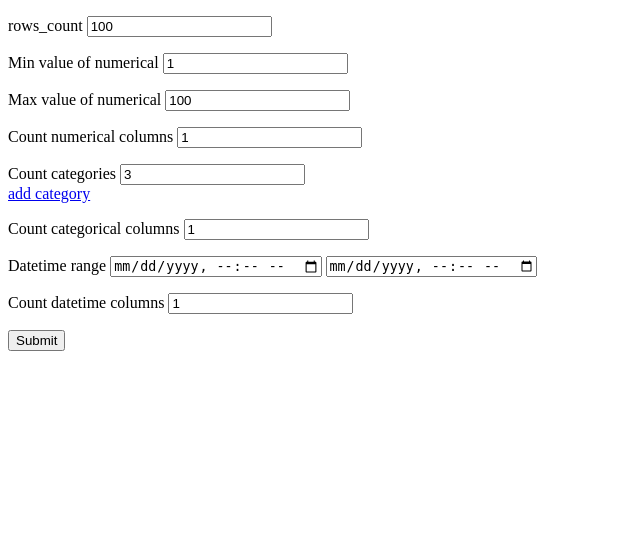
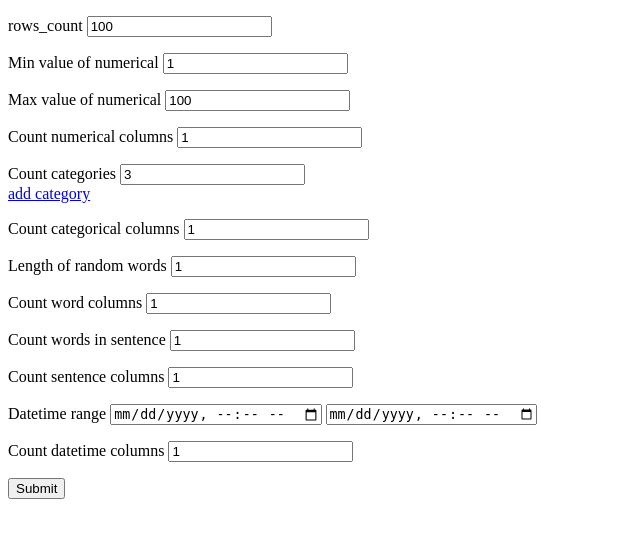
Before and after one commit to ttt-ds/synthetic_data_generator, a Flask app: template templates/table.html in a window 1280 px wide. Shown: the top 538 px of the page, without its empty margins (0-640 px from the left). Run offline with Flask 2, Linux system fonts and the light colour scheme; the template is opened without the code that fills it, so the values that code supplies are empty; some libraries are stand-ins or nearby versions.

Commit message:
add word and sentence generation from flask

```diff
--- a/app.py
+++ b/app.py
@@ -13,11 +13,6 @@ import os
 app = Flask(__name__)
 dg = DatasetGenerator(row_count=100, numerical=[(1, 100,2)], categorical=[(['a','b','c'], 2)], word=[[5,1]], sentence=[[5,1]],datetime=[('2020-02-08 01:00 pm', '2022-01-01 01:00 pm')])
 Bootstrap(app)
-
-@app.route('/', methods=("POST", "GET"))
-def html_table():
-    df = dg()
-    return render_template('simple.html',  tables=[df.to_html(classes='data')], titles=df.columns.values)
 
 
 @app.route('/create/', methods=['post', 'get'])
@@ -45,7 +40,8 @@ def getPlotCSV():
         headers={"Content-disposition":
                  "attachment; filename=myplot.csv"})
 
-@app.route('/table', methods=['post', 'get'])
+
+@app.route('/', methods=['post', 'get'])
 def table():
     df = pd.DataFrame()
     if request.method == 'POST':
@@ -58,6 +54,12 @@ def table():
         date_max = str(request.form.get('date_max'))
         datetime_count = int(request.form.get('datetime_count'))
 
+        word_len = int(request.form.get('word_len'))
+        word_count = int(request.form.get('word_count'))
+
+        sentence_len = int(request.form.get('sentence_len'))
+        sentence_count = int(request.form.get('sentence_count'))
+
         cat_count = int(request.form.get("category"))
         labels = [str(request.form.get(f"category_{i}")) for i in range(cat_count)]
         categorical_count = int(request.form.get("categorical_count"))
@@ -66,7 +68,9 @@ def table():
             row_count=rows_count,
             numerical=[(num_min, num_max, num_count)],
             categorical=[(labels, categorical_count)],
-            datetime=[(date_min, date_max, datetime_count)]
+            datetime=[(date_min, date_max, datetime_count)],
+            word=[[word_len, word_count]],
+            sentence=[[sentence_len, sentence_count]]
         )
 
         df = dg()
--- a/synt_generator.py
+++ b/synt_generator.py
@@ -1,10 +1,9 @@
 import pandas as pd
 import numpy as np
-from typing import Tuple, Dict, List, Union
+from typing import Union
 import string
 import time
 import random
-from varname import varname
 
 
 class Functionality:
--- a/templates/table.html
+++ b/templates/table.html
@@ -64,6 +64,22 @@
         <input type="number" name="categorical_count" value="1">
     </p>
     <p>
+        <label for="word_len">Length of random words</label>
+        <input type="number" name="word_len" value="1">
+    </p>
+    <p>
+        <label for="word_count">Count word columns</label>
+        <input type="number" name="word_count" value="1">
+    </p>
+        <p>
+        <label for="sentence_len">Count words in sentence</label>
+        <input type="number" name="sentence_len" value="1">
+    </p>
+    <p>
+        <label for="sentence_count">Count sentence columns</label>
+        <input type="number" name="sentence_count" value="1">
+    </p>
+    <p>
         <label for="date">Datetime range</label>
         <input type="datetime-local" name="date_min">
         <input type="datetime-local" name="date_max">
```
